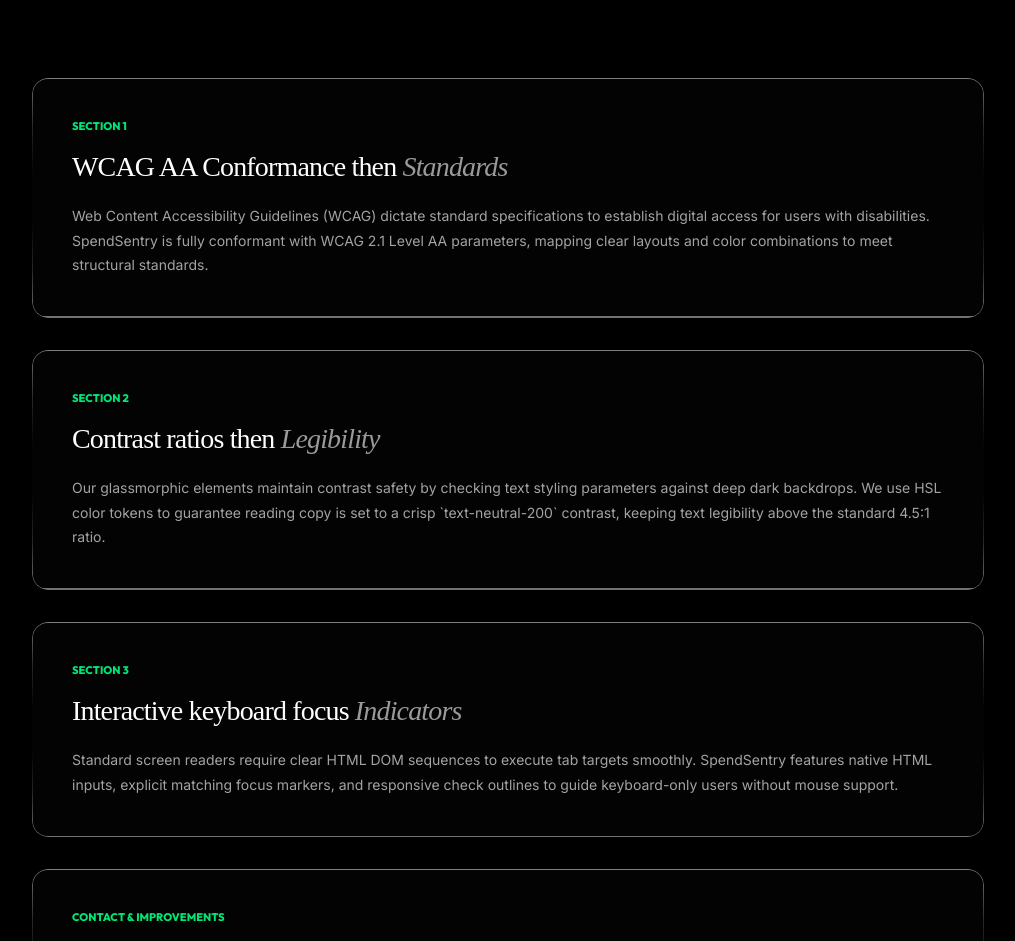
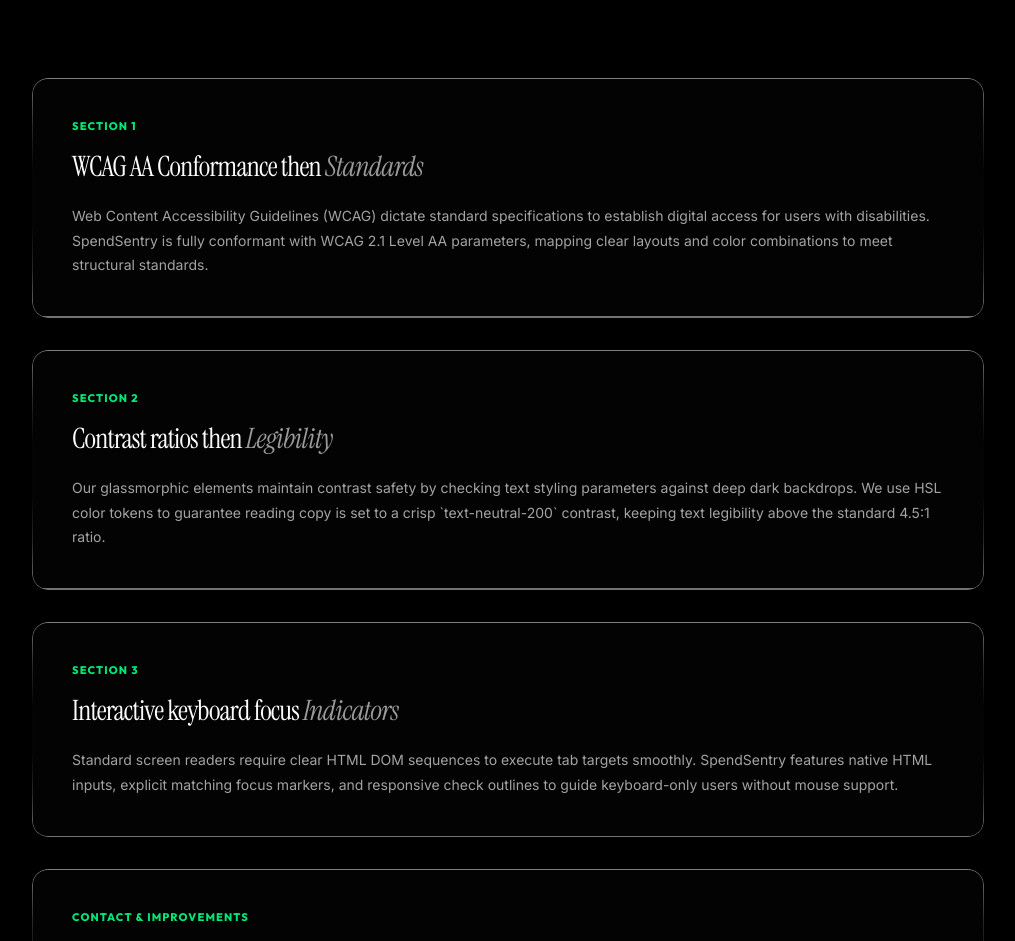
Before and after one commit to HarshwardhanBhaskar/pendsentry-audit, a Next.js app: page /accessibility in a window 1280 px wide. Shown: the part 791-1732 px from the top of the page, without its empty margins (132-1147 px from the left). Built offline with nearby package versions, Linux system fonts and the light colour scheme.

Commit message:
completed dynamic liquid glass policy pages without compiler warnings

```diff
--- a/app/accessibility/page.tsx
+++ b/app/accessibility/page.tsx
@@ -202,7 +202,7 @@
 
           {/* Section 1 */}
           <div className="liquid-glass" style={{ padding: '40px', borderRadius: '16px' }}>
-            <span style={{ fontSize: '11px', fontWeight: '800', color: '#00e676', tracking: '0.1em', uppercase: 'true', display: 'block', marginBottom: '12px', fontFamily: 'var(--font-display)' }}>
+            <span style={{ fontSize: '11px', fontWeight: '800', color: '#00e676', letterSpacing: '0.1em', textTransform: 'uppercase', display: 'block', marginBottom: '12px', fontFamily: 'var(--font-display)' }}>
               SECTION 1
             </span>
             <h2 style={{ fontSize: '28px', fontFamily: "'Instrument Serif', serif", fontWeight: '400', margin: '0 0 16px 0', color: '#ffffff' }}>
@@ -215,7 +215,7 @@
 
           {/* Section 2 */}
           <div className="liquid-glass" style={{ padding: '40px', borderRadius: '16px' }}>
-            <span style={{ fontSize: '11px', fontWeight: '800', color: '#00e676', tracking: '0.1em', uppercase: 'true', display: 'block', marginBottom: '12px', fontFamily: 'var(--font-display)' }}>
+            <span style={{ fontSize: '11px', fontWeight: '800', color: '#00e676', letterSpacing: '0.1em', textTransform: 'uppercase', display: 'block', marginBottom: '12px', fontFamily: 'var(--font-display)' }}>
               SECTION 2
             </span>
             <h2 style={{ fontSize: '28px', fontFamily: "'Instrument Serif', serif", fontWeight: '400', margin: '0 0 16px 0', color: '#ffffff' }}>
@@ -228,7 +228,7 @@
 
           {/* Section 3 */}
           <div className="liquid-glass" style={{ padding: '40px', borderRadius: '16px' }}>
-            <span style={{ fontSize: '11px', fontWeight: '800', color: '#00e676', tracking: '0.1em', uppercase: 'true', display: 'block', marginBottom: '12px', fontFamily: 'var(--font-display)' }}>
+            <span style={{ fontSize: '11px', fontWeight: '800', color: '#00e676', letterSpacing: '0.1em', textTransform: 'uppercase', display: 'block', marginBottom: '12px', fontFamily: 'var(--font-display)' }}>
               SECTION 3
             </span>
             <h2 style={{ fontSize: '28px', fontFamily: "'Instrument Serif', serif", fontWeight: '400', margin: '0 0 16px 0', color: '#ffffff' }}>
@@ -242,7 +242,7 @@
           {/* Section 4 */}
           <div className="liquid-glass" style={{ padding: '40px', borderRadius: '16px', display: 'flex', flexDirection: 'column', gap: '20px' }}>
             <div>
-              <span style={{ fontSize: '11px', fontWeight: '800', color: '#00e676', tracking: '0.1em', uppercase: 'true', display: 'block', marginBottom: '12px', fontFamily: 'var(--font-display)' }}>
+              <span style={{ fontSize: '11px', fontWeight: '800', color: '#00e676', letterSpacing: '0.1em', textTransform: 'uppercase', display: 'block', marginBottom: '12px', fontFamily: 'var(--font-display)' }}>
                 CONTACT & IMPROVEMENTS
               </span>
               <h2 style={{ fontSize: '28px', fontFamily: "'Instrument Serif', serif", fontWeight: '400', margin: '0 0 16px 0', color: '#ffffff' }}>
--- a/app/globals.css
+++ b/app/globals.css
@@ -1,5 +1,5 @@
+@import url('https://fonts.googleapis.com/css2?family=Instrument+Serif:ital@0;1&display=swap');
 @import "tailwindcss";
-@import url('https://fonts.googleapis.com/css2?family=Instrument+Serif:ital@0;1&display=swap');
 
 :root {
   /* Premium HSL Corporate Color System */
--- a/app/privacy/page.tsx
+++ b/app/privacy/page.tsx
@@ -199,7 +199,7 @@
 
           {/* Section 1 */}
           <div className="liquid-glass" style={{ padding: '40px', borderRadius: '16px' }}>
-            <span style={{ fontSize: '11px', fontWeight: '800', color: '#00e676', tracking: '0.1em', uppercase: 'true', display: 'block', marginBottom: '12px', fontFamily: 'var(--font-display)' }}>
+            <span style={{ fontSize: '11px', fontWeight: '800', color: '#00e676', letterSpacing: '0.1em', textTransform: 'uppercase', display: 'block', marginBottom: '12px', fontFamily: 'var(--font-display)' }}>
               SECTION 1
             </span>
             <h2 style={{ fontSize: '28px', fontFamily: "'Instrument Serif', serif", fontWeight: '400', margin: '0 0 16px 0', color: '#ffffff' }}>
@@ -220,7 +220,7 @@
 
           {/* Section 2 */}
           <div className="liquid-glass" style={{ padding: '40px', borderRadius: '16px' }}>
-            <span style={{ fontSize: '11px', fontWeight: '800', color: '#00e676', tracking: '0.1em', uppercase: 'true', display: 'block', marginBottom: '12px', fontFamily: 'var(--font-display)' }}>
+            <span style={{ fontSize: '11px', fontWeight: '800', color: '#00e676', letterSpacing: '0.1em', textTransform: 'uppercase', display: 'block', marginBottom: '12px', fontFamily: 'var(--font-display)' }}>
               SECTION 2
             </span>
             <h2 style={{ fontSize: '28px', fontFamily: "'Instrument Serif', serif", fontWeight: '400', margin: '0 0 16px 0', color: '#ffffff' }}>
@@ -233,7 +233,7 @@
 
           {/* Section 3 */}
           <div className="liquid-glass" style={{ padding: '40px', borderRadius: '16px' }}>
-            <span style={{ fontSize: '11px', fontWeight: '800', color: '#00e676', tracking: '0.1em', uppercase: 'true', display: 'block', marginBottom: '12px', fontFamily: 'var(--font-display)' }}>
+            <span style={{ fontSize: '11px', fontWeight: '800', color: '#00e676', letterSpacing: '0.1em', textTransform: 'uppercase', display: 'block', marginBottom: '12px', fontFamily: 'var(--font-display)' }}>
               SECTION 3
             </span>
             <h2 style={{ fontSize: '28px', fontFamily: "'Instrument Serif', serif", fontWeight: '400', margin: '0 0 16px 0', color: '#ffffff' }}>
@@ -247,7 +247,7 @@
           {/* Section 4 */}
           <div className="liquid-glass" style={{ padding: '40px', borderRadius: '16px', display: 'flex', flexDirection: 'column', gap: '20px' }}>
             <div>
-              <span style={{ fontSize: '11px', fontWeight: '800', color: '#00e676', tracking: '0.1em', uppercase: 'true', display: 'block', marginBottom: '12px', fontFamily: 'var(--font-display)' }}>
+              <span style={{ fontSize: '11px', fontWeight: '800', color: '#00e676', letterSpacing: '0.1em', textTransform: 'uppercase', display: 'block', marginBottom: '12px', fontFamily: 'var(--font-display)' }}>
                 CONTACT & DELETIONS
               </span>
               <h2 style={{ fontSize: '28px', fontFamily: "'Instrument Serif', serif", fontWeight: '400', margin: '0 0 16px 0', color: '#ffffff' }}>
```
